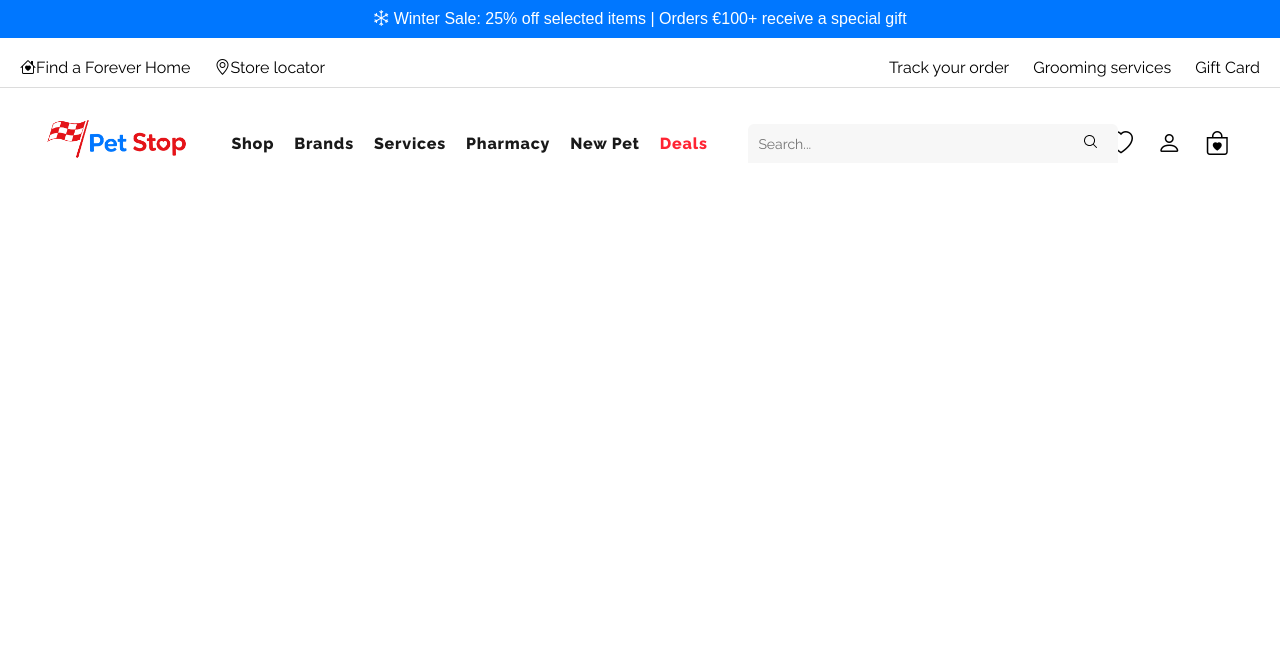
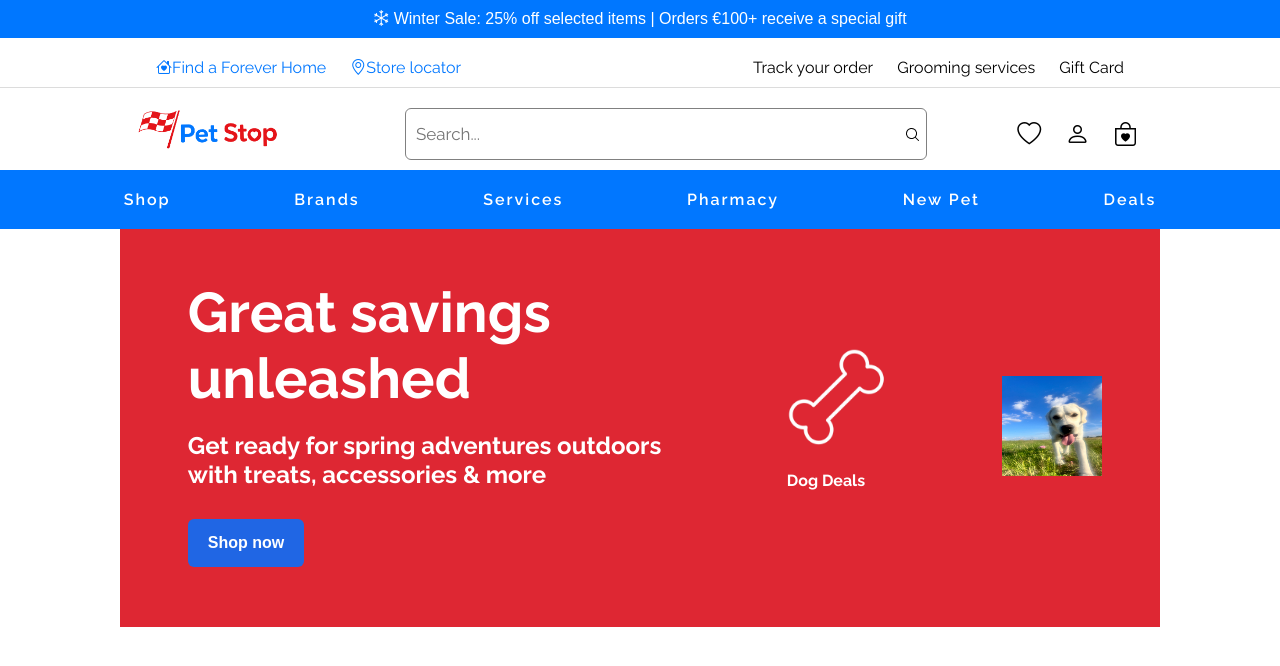
Before and after one commit to ddiaaaaanna/Pet-Store-Project, a plain HTML site: page index.html in a window 1280 px wide. Drawn offline with nearby package versions, Linux system fonts and the light colour scheme; files whose address does not match are found by name; a web font is replaced by a local one.

Commit message:
finish header layout, start hero

```diff
--- a/index.html
+++ b/index.html
@@ -44,23 +44,11 @@
         </div>
       </div>
       <div class="divider-line"></div>
-      <nav class="flex-container">
+      <nav class="flex-container top-nav">
         <a href="#" class="website-header">
           <img src="./Images/pet-stop-logo2.png" alt="PETSTOP logo" />
         </a>
-        <!-- NEW MAIN MENU -->
-        <div class="main-menu">
-          <ul>
-            <li><a href="">Shop</a></li>
-            <li><a href="">Brands</a></li>
-            <li><a href="">Services</a></li>
-            <li><a href="">Pharmacy</a></li>
-            <li><a href="">New Pet</a></li>
-            <li>
-              <a href=""><span class="main-menu-deals">Deals</span></a>
-            </li>
-          </ul>
-        </div>
+        <!-- SEARCH BAR -->
         <div class="search-bar-nav" id="search-bar-nav">
           <input
             type="text"
@@ -121,10 +109,26 @@
           <i class="bi bi-bag-heart"></i>
         </div>
       </nav>
+      <!-- NEW MAIN MENU -->
+      <nav class="main-nav">
+        <div class="main-menu">
+          <ul>
+            <li><a href="">Shop</a></li>
+            <li><a href="">Brands</a></li>
+            <li><a href="">Services</a></li>
+            <li><a href="">Pharmacy</a></li>
+            <li><a href="">New Pet</a></li>
+            <li><a href="">Deals</a></li>
+          </ul>
+        </div>
+      </nav>
     </header>
     <main>
       <!-- ORDER TRACK POPUP -->
       <!-- OVERLAY -->
+      <section>
+        <div class="overlay"></div>
+      </section>
       <!-- <div class="popup-background-overlay"></div> -->
       <section>
         <div class="popup-box hidden" id="order-track-box">
@@ -180,6 +184,33 @@
           <button class="popup-close-btn">X</button>
         </div>
       </section>
+      <!-- HERO SECTION -->
+      <section>
+        <div class="hero container">
+          <!-- txt -->
+          <div class="hero-content">
+            <h1>
+              Great savings <br />
+              unleashed
+            </h1>
+            <h5>
+              Get ready for spring adventures outdoors <br />
+              with treats, accessories & more
+            </h5>
+            <button class="hero-btn">Shop now</button>
+          </div>
+          <!-- bone txt -->
+          <div class="hero-badge">
+            <img src="./Images/hero-bone.png" alt="dog bone" />
+            <h4>Dog Deals</h4>
+          </div>
+          <!-- img -->
+          <div class="hero-media">
+            <img src="./Images/HERO-img.JPG" alt="Labrador dog in the field" />
+          </div>
+          <!--  -->
+        </div>
+      </section>
     </main>
     <footer></footer>
   </body>
--- a/styles.css
+++ b/styles.css
@@ -1,6 +1,7 @@
 body,
 h1,
-p {
+p,
+h5 {
   margin: 0;
 }
 
@@ -22,6 +23,10 @@ input {
   display: none;
 }
 
+.container {
+  margin: 0 120px;
+}
+
 /* HEADER */
 
 .announcement-bar {
@@ -36,14 +41,17 @@ input {
 .pre-nav-links {
   padding: 10px;
   align-items: center;
-  justify-content: space-between;
-  /* margin-bottom: 5px; */
+  justify-content: space-around;
 }
 
 .pre-nav-links a {
   text-decoration: none;
   color: black;
   padding: 0 10px;
+}
+
+.links-left a {
+  color: #0177ff;
 }
 
 .pre-nav-links a:hover {
@@ -58,9 +66,9 @@ input {
   margin-bottom: 10px;
 }
 
-/* MENU-NAVIGATION */
+/* TOP NAVIGATION */
 
-nav {
+.top-nav {
   align-items: center;
   justify-content: space-evenly;
   margin: 0 20px;
@@ -72,57 +80,32 @@ nav {
   object-fit: cover;
 }
 
-.main-menu ul a {
-  text-decoration: none;
-  color: rgb(0, 0, 0, 0.9);
-  font-weight: 800;
-  letter-spacing: 0.8px;
-}
-
-.main-menu ul li {
-  list-style: none;
-}
-
-.main-menu-deals {
-  color: #ff2433;
-}
-
-.main-menu ul a:hover,
-.main-menu-deals:hover {
-  color: rgba(0, 119, 255);
-  cursor: pointer;
-}
-
-.main-menu ul {
-  display: flex;
-  padding: 20px;
-  gap: 20px;
-}
+/* SEARCH BAR  */
 
 .search-bar-nav {
   position: relative;
-  width: 330px;
+  width: 480px;
+  padding: 10px;
 }
 
-/* SEARCH BAR  */
-
 .search-bar-nav input {
-  border-radius: 6px 6px 0 0;
-  border: none;
+  border-radius: 6px;
+  border: 1px solid grey;
   padding: 10px;
-  width: 350px;
-  background-color: #f7f7f7;
+  width: 500px;
+  height: 30px;
+  background-color: white;
   position: relative;
 }
 
 .search-bar-nav input::placeholder {
-  font-size: 14px;
+  font-size: 17px;
 }
 
 .search-bar-nav img {
   position: absolute;
-  right: -20px;
-  top: 11px;
+  right: -25px;
+  top: 30px;
 }
 
 .search-bar-nav img:hover {
@@ -137,6 +120,8 @@ nav {
   box-shadow: 0px 4px 8px 3px rgba(174, 174, 174, 0.51);
   position: absolute;
   width: inherit;
+  z-index: 2;
+  background-color: white;
 }
 
 .search-item {
@@ -176,6 +161,40 @@ nav {
   cursor: pointer;
   filter: drop-shadow(0 0 1px rgba(0, 119, 255, 1));
 }
+
+/* MAIN MENU */
+
+.main-menu {
+  position: relative;
+  z-index: 1;
+}
+
+.main-menu ul a {
+  text-decoration: none;
+  color: white;
+  font-weight: 600;
+  letter-spacing: 2px;
+  padding: 20px;
+}
+
+.main-menu ul li {
+  list-style: none;
+}
+
+.main-menu ul li a:hover {
+  background-color: #0056b7;
+  cursor: pointer;
+}
+
+.main-menu ul {
+  display: flex;
+  justify-content: space-evenly;
+  background-color: #0177ff;
+  padding: 20px;
+  margin: 0;
+}
+
+/* OVERLAY */
 
 /* JS STYLES */
 
@@ -275,3 +294,50 @@ nav {
 .grooming-box .popup-primary-btn {
   margin-top: 20px;
 }
+
+/* HERO */
+
+/* REMOVE LATER, FOR LAYOUT PURPOSES */
+.hero img {
+  width: 100px;
+  height: 100px;
+}
+
+.hero {
+  background-color: #de2733;
+  display: flex;
+  justify-content: space-around;
+  align-items: center;
+}
+
+.hero-content {
+  color: white;
+  padding: 40px 0;
+  font-weight: 700;
+  margin-bottom: 20px;
+}
+
+.hero-content h1 {
+  font-size: 56px;
+  padding: 10px;
+}
+
+.hero-content h5 {
+  font-size: 24px;
+  padding: 10px;
+}
+
+.hero-btn {
+  color: white;
+  border-radius: 6px;
+  border: none;
+  background-color: #2066e4;
+  padding: 15px 20px;
+  font-size: 16px;
+  font-weight: 580;
+  margin: 20px 0 0 10px;
+}
+
+.hero-badge {
+  color: white;
+}
```
Also changed, not shown: Images/HERO-img.JPG (added), Images/hero-bone.png (added).
